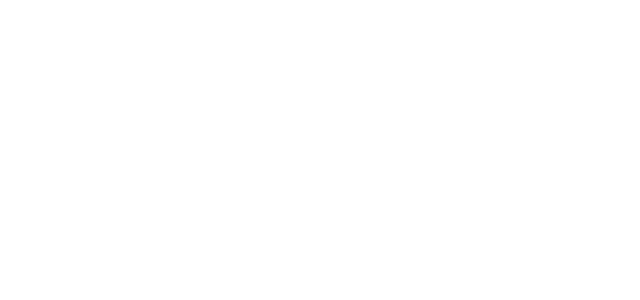
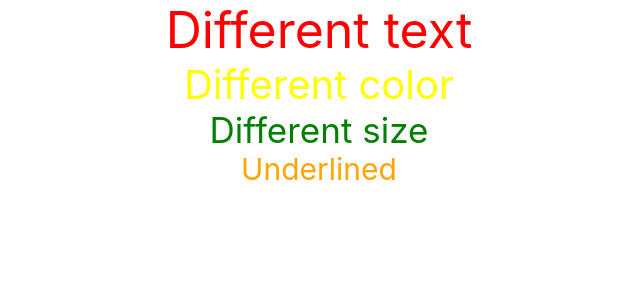
Before and after one commit to miksturchik/js_pro-lesson-4, a React (Create React App) app: page / in a window 1280 px wide. Shown: the top 300 px of the page, without its empty margins (321-961 px from the left). Built offline with nearby package versions, Linux system fonts and the light colour scheme.

Commit message:
init (task-12) : add solution for task 12

```diff
--- /dev/null
+++ b/src/Text.css
@@ -0,0 +1,3 @@
+.Text {
+    text-align: center;
+  }
--- /dev/null
+++ b/src/Text.js
@@ -0,0 +1,22 @@
+import "./Text.css";
+
+function Text({ text, textColor, textSize, underline }) {
+    let line = "";
+    if (underline === true) {
+        line = "underline";
+    } else {
+        line = "none";
+    }
+    const styles = {
+        fontSize: textSize,
+        color: textColor,
+        underline: line,
+    };
+    return (
+        <div className="Text" style={styles}>
+            {text}
+        </div>
+    );
+}
+
+export default Text;
--- a/src/index.js
+++ b/src/index.js
@@ -1,11 +1,34 @@
 import React from "react";
 import ReactDOM from "react-dom/client";
 import "./index.css";
-import App from "./App";
+import Text from "./Text";
 
 const root = ReactDOM.createRoot(document.getElementById("root"));
 root.render(
     <React.StrictMode>
-        <App />
+        <Text
+            text="Different text"
+            textColor="red"
+            textSize="50px"
+            underline={false}
+        />
+        <Text
+            text="Different color"
+            textColor="yellow"
+            textSize="40px"
+            underline={false}
+        />
+        <Text
+            text="Different size"
+            textColor="green"
+            textSize="35px"
+            underline={false}
+        />
+        <Text
+            text="Underlined"
+            textColor="orange"
+            textSize="30px"
+            underline={true}
+        />
     </React.StrictMode>,
 );
```
